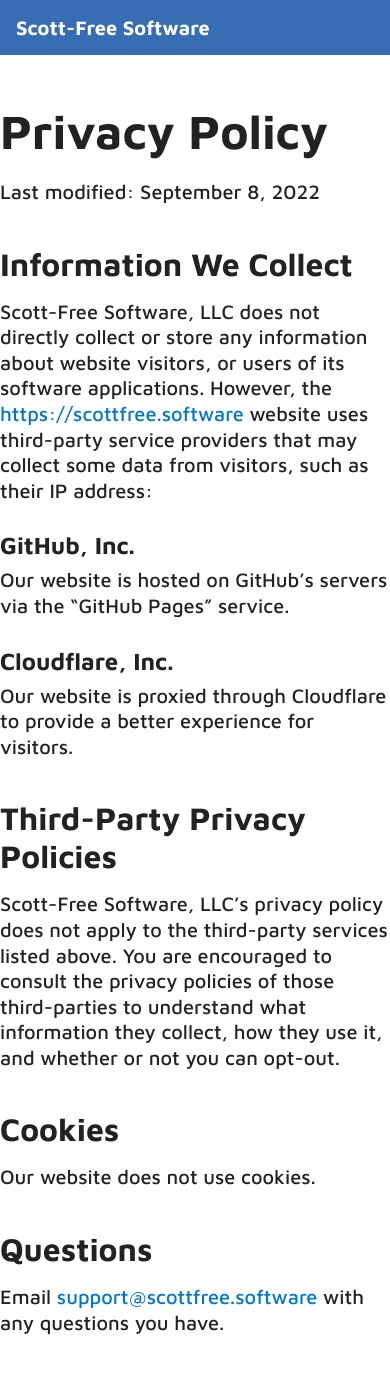
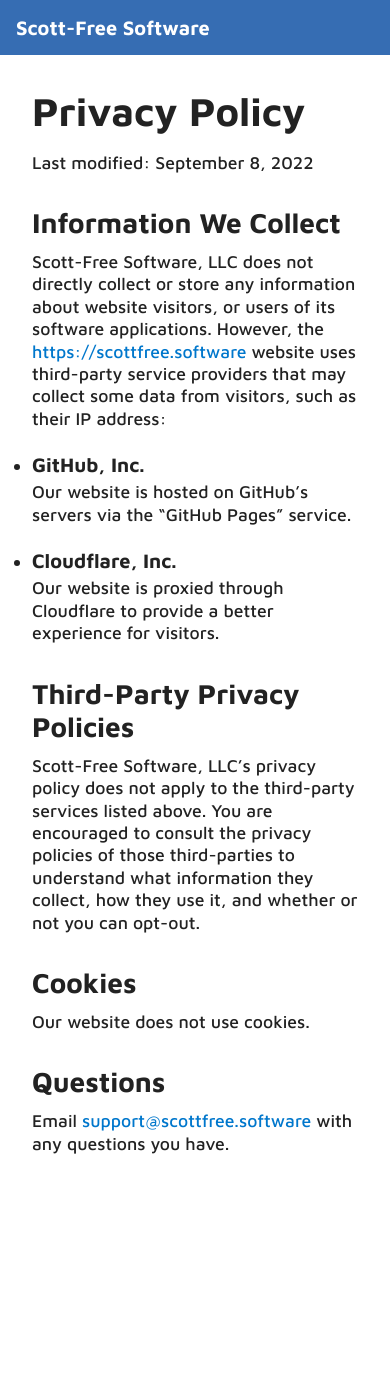
Before and after one commit to Scott-Free-Software/Scott-Free-Software.github.io, a Jekyll site: the page built from privacy-policy/index.md, in a window 390 px wide. Built offline with Jekyll 4.4.1, drawn with Linux system fonts in a browser that asks for light colours; after the commit the page ends 1187 px from its top, so only the background shows below that.

Commit message:
Add responsive styling to articles.

```diff
--- a/assets/css/main.css
+++ b/assets/css/main.css
@@ -82,8 +82,10 @@
 }
 
 .article {
+    font-size: 1.25rem;
     max-width: 45rem;
     margin: 3rem auto;
+    padding: 0 2rem;
 }
 
 .article h1 {
@@ -101,7 +103,8 @@
     margin: 1.75rem 0 .5rem;
 }
 
-.article p {
+.article p,
+.article li {
     line-height: 1.6rem;
 }
 
@@ -110,3 +113,36 @@
 .article ol {
     margin: 1.25rem 0 0;
 }
+
+@media (max-width: 49rem) {
+    .article {
+        font-size: 1.1rem;
+        margin: 2rem auto;
+    }
+
+    .article h1 {
+        font-size: 2.5rem;
+        margin: 0 0 1.1rem;
+    }
+
+    .article h2 {
+        font-size: 1.75rem;
+        margin: 2rem 0 .75rem;
+    }
+
+    .article h3 {
+        font-size: 1.25rem;
+        margin: 1.5rem 0 .3rem;
+    }
+
+    .article p,
+    .article li {
+        line-height: 1.4rem;
+    }
+
+    .article p + p,
+    .article ul,
+    .article ol {
+        margin: 1.1rem 0 0;
+    }
+}
```
